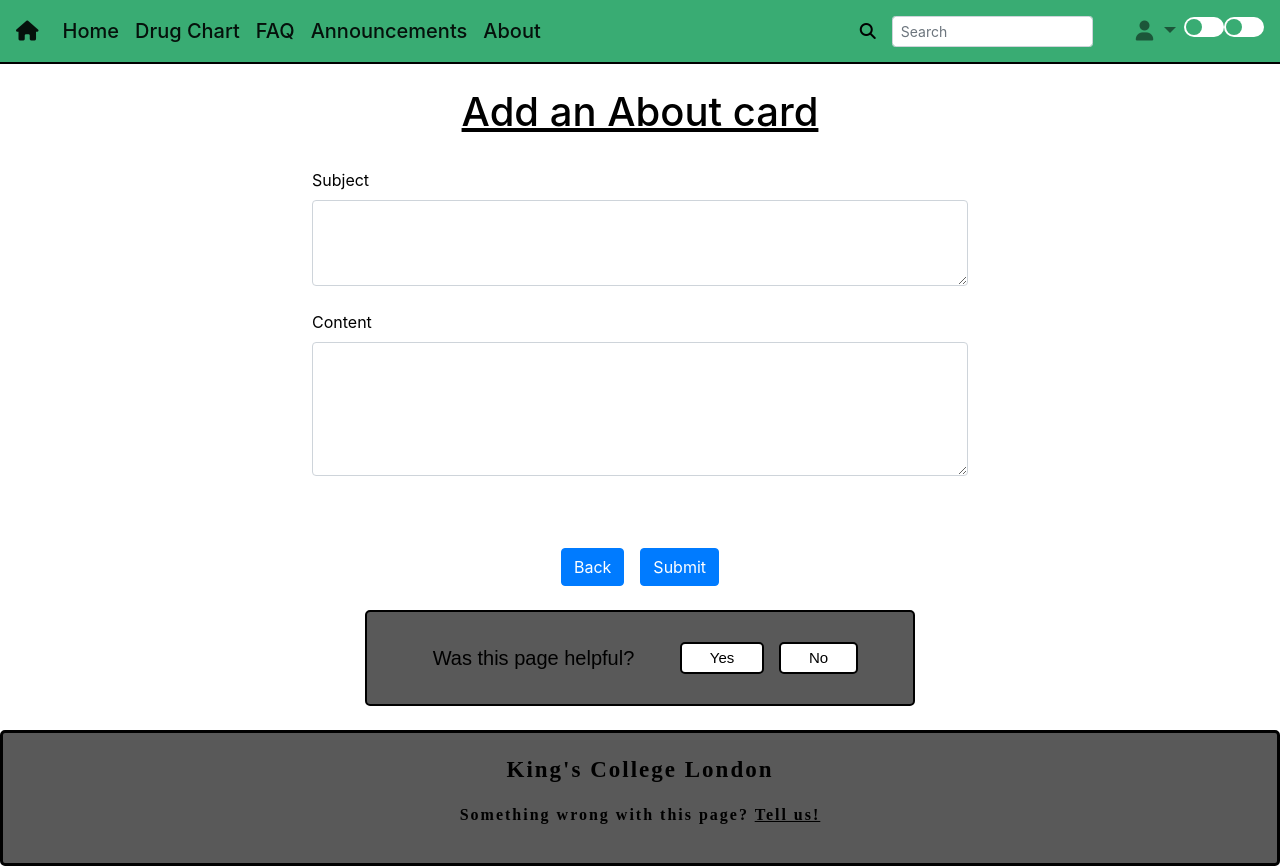
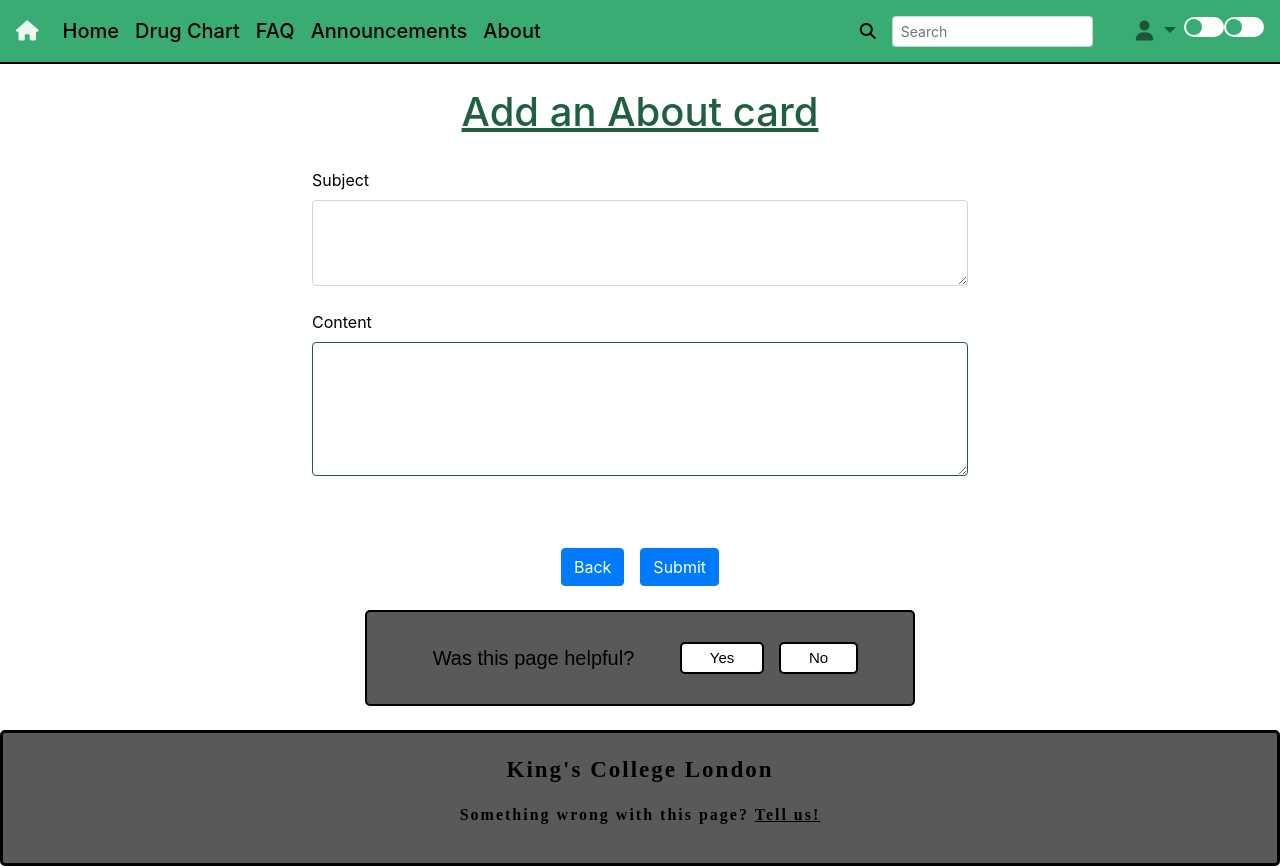
Before and after one commit to oskar8991/KCHosptial-CMS, a Flask app: page /about/create in a window 1280 px wide. Run offline with Flask 2, Linux system fonts and the light colour scheme; a user stored in the database is signed in; some libraries are stand-ins or nearby versions.

Commit message:
dark-mode refactor finished for all pages: need to add persistency

```diff
--- a/static/css/dark-light.css
+++ b/static/css/dark-light.css
@@ -10,6 +10,12 @@
 	--faq-color: #d9f2e6;
 	--about-card-header: #b3e6cc;
 	--about-card-body: white;
+	--splash-container-color:#39ac73;
+	--splash-border-color: #206040;
+	--splash-content-color: white;
+	--splash-heading-color: #206040;
+	--icon-color: #39ac73;
+	--popup-color: white;
 }
 
 [data-theme="dark"] {
@@ -24,6 +30,12 @@
 	--faq-color: #1f4261;
 	--about-card-header: #060d13;
 	--about-card-body: #1f4261;
+	--splash-container-color: #060d13;
+	--splash-border-color: #060d13;
+	--splash-content-color:#060d13;
+	--splash-heading-color: #ebebeb;
+	--icon-color: #1f4261;
+	--popup-color: #1a344c;
 }
 
 body {
@@ -43,6 +55,14 @@ body .popUpButtonCircle {
 body .popUpButton {
     background-color: var(--h2-bg-color);
     color: var(--h2-font-color);
+}
+
+body .popUp {
+	background: var(--popup-color);
+}
+
+body .popUpHeader {
+	background-color: var(--splash-content-color);
 }
 
 body .menubar .bar {
@@ -117,3 +137,34 @@ body h5 {
 body #plz {
 	color: var(--font-color);
 }
+
+body .darkModeContainer {
+	background-color: var(--splash-container-color);
+	border-color: var(--splash-border-color);
+}
+
+body #content {
+	background-color: var(--splash-content-color);
+	border-color: var(--splash-border-color);
+}
+
+body .icon {
+	background-color: var(--icon-color);
+}
+
+body h1 {
+	color: var(--splash-heading-color);
+}
+
+#nav {
+	background-color: var(--splash-container-color);
+	border-bottom: 2px solid black;"
+}
+
+.navbar-light .navbar-nav .active>.nav-link {
+	color: var(--font-color);
+}
+
+#home {
+	filter:invert(100%);
+}
--- a/static/css/splash.css
+++ b/static/css/splash.css
@@ -50,7 +50,6 @@ body {
 	left: 0;
 	width: 100%;
 	height: 100%;
-	background: #39ac73;
 	z-index: 1;
 	display: flex;
 	justify-content: center;
--- a/templates/base.html
+++ b/templates/base.html
@@ -20,8 +20,8 @@
 	</head>
 
 	<body>
-		<nav class="navbar sticky-top navbar-expand-lg navbar-light" id="nav" style="background-color: #39ac73; border-bottom: 2px solid black;">
-		  <a class="navbar-brand" href="{{url_for('main.home')}}"><i class="fas fa-home"></i></a>
+		<nav class="navbar sticky-top navbar-expand-lg navbar-light" id="nav">
+		  <a id="home" class="navbar-brand" href="{{url_for('main.home')}}"><i class="fas fa-home"></i></a>
 		  <div class="collapse navbar-collapse">
 		    <ul class="navbar-nav mr-auto">
 		      <li class="nav-item active">
--- a/templates/splash.html
+++ b/templates/splash.html
@@ -79,7 +79,7 @@
 		</div>
 	</div>
 
-	<script type="text/javascript" src="{{url_for('static', filename='/js/darkMode.js')}}"></script>
+<!-- 	<script type="text/javascript" src="{{url_for('static', filename='/js/darkMode.js')}}"></script> -->
 	<script type="text/javascript">
 	    document.getElementById('darkMode2').addEventListener('change', function(event){
 	      (event.target.checked) ? document.body.setAttribute('data-theme', 'dark') : document.body.removeAttribute('data-theme');
```
Also changed, not shown: data.db.
